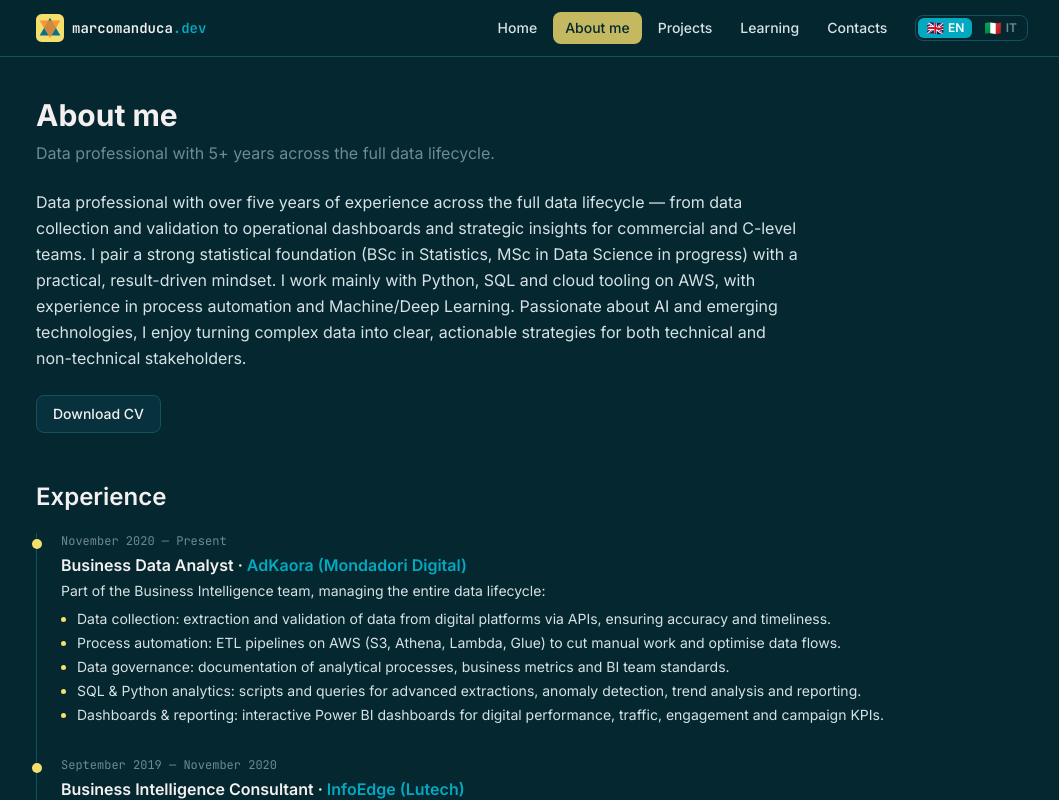
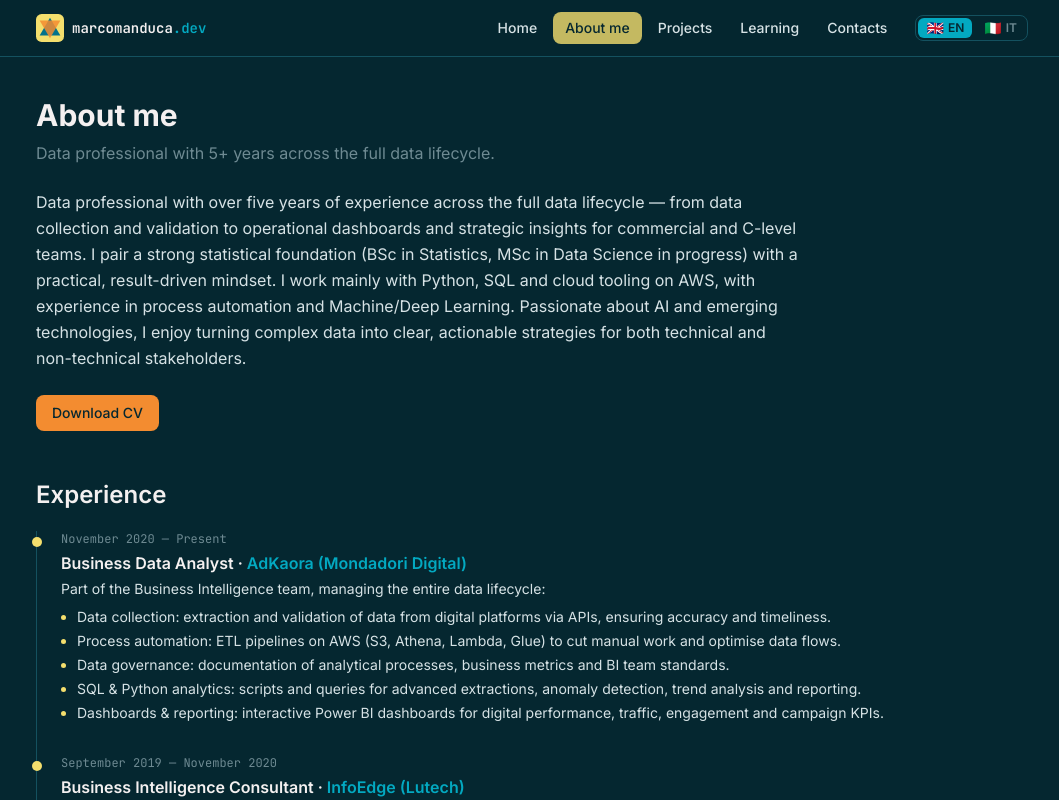
Before and after one commit to MarcoManduca/marcomanduca.dev, a React (Vite) app in the folder frontend/: page /about-me in a window 1280 px wide. Shown: the top 800 px of the page, without its empty margins (108-1167 px from the left). Built offline with nearby package versions, Linux system fonts and the light colour scheme; no server answers; what react-oidc-context would draw is missing.

Commit message:
fix: 🎨 make primary actions warm and fix accent contrast

```diff
--- a/frontend/src/components/about/DownloadCvButton.tsx
+++ b/frontend/src/components/about/DownloadCvButton.tsx
@@ -17,12 +17,7 @@ export const DownloadCvButton = () => {
   }
 
   return (
-    <Button
-      type="button"
-      variant="secondary"
-      onClick={handleDownload}
-      disabled={isFetching}
-    >
+    <Button type="button" onClick={handleDownload} disabled={isFetching}>
       {t('about.downloadCv')}
     </Button>
   )
--- a/frontend/src/components/contact/ContactForm.tsx
+++ b/frontend/src/components/contact/ContactForm.tsx
@@ -92,7 +92,6 @@ export const ContactForm = () => {
       )}
       <Button
         type="submit"
-        variant="cta"
         disabled={isLoading || !consent}
         className="self-start"
       >
--- a/frontend/src/components/home/Hero.tsx
+++ b/frontend/src/components/home/Hero.tsx
@@ -39,7 +39,7 @@ export const Hero = () => {
                 to={to}
                 className={
                   primary
-                    ? 'rounded-lg bg-highlight px-5 py-2.5 text-sm font-medium text-background transition-colors hover:bg-highlight/85'
+                    ? 'rounded-lg bg-warm px-5 py-2.5 text-sm font-medium text-background transition-colors hover:bg-warm-hover'
                     : 'rounded-lg border border-edge px-5 py-2.5 text-sm font-medium text-heading transition-colors hover:border-accent hover:text-accent-hover'
                 }
               >
--- a/frontend/src/components/layout/LanguageSwitcher.tsx
+++ b/frontend/src/components/layout/LanguageSwitcher.tsx
@@ -28,7 +28,7 @@ export const LanguageSwitcher = () => {
           className={cn(
             'inline-flex items-center gap-1 rounded-md px-2 py-0.5 text-xs font-semibold uppercase transition-colors',
             language === code
-              ? 'bg-accent text-white'
+              ? 'bg-accent text-background'
               : 'text-muted hover:text-heading',
           )}
         >
--- a/frontend/src/components/learning/TagPicker.tsx
+++ b/frontend/src/components/learning/TagPicker.tsx
@@ -58,7 +58,7 @@ export const TagPicker = ({ value, onChange }: TagPickerProps) => {
             className={cn(
               'rounded-full border px-3 py-1 text-sm transition-colors',
               value.includes(tag)
-                ? 'border-accent bg-accent text-white'
+                ? 'border-accent bg-accent text-background'
                 : 'border-edge text-body hover:border-accent hover:text-heading',
             )}
           >
--- a/frontend/src/components/projects/TechnologyPicker.tsx
+++ b/frontend/src/components/projects/TechnologyPicker.tsx
@@ -71,7 +71,7 @@ export const TechnologyPicker = ({
             className={cn(
               'rounded-full border px-3 py-1 text-sm transition-colors',
               value.includes(tech.name)
-                ? 'border-accent bg-accent text-white'
+                ? 'border-accent bg-accent text-background'
                 : 'border-edge text-body hover:border-accent hover:text-heading',
             )}
           >
--- a/frontend/src/components/ui/Button.tsx
+++ b/frontend/src/components/ui/Button.tsx
@@ -2,7 +2,7 @@ import type { ButtonHTMLAttributes, ReactNode } from 'react'
 
 import { cn } from '@/utils/cn'
 
-type ButtonVariant = 'primary' | 'cta' | 'secondary' | 'ghost' | 'danger'
+type ButtonVariant = 'primary' | 'secondary' | 'ghost' | 'danger'
 
 interface ButtonProps extends ButtonHTMLAttributes<HTMLButtonElement> {
   variant?: ButtonVariant
@@ -10,10 +10,8 @@ interface ButtonProps extends ButtonHTMLAttributes<HTMLButtonElement> {
 }
 
 const VARIANT_CLASSES: Record<ButtonVariant, string> = {
-  // Bright cyan accent; lightens on hover.
-  primary: 'bg-accent text-white hover:bg-accent-hover',
-  // Warm accent for the primary conversion action; dark text for contrast.
-  cta: 'bg-warm text-background hover:bg-warm-hover',
+  // Warm accent for primary actions; dark text keeps strong contrast.
+  primary: 'bg-warm text-background hover:bg-warm-hover',
   secondary:
     'border border-edge bg-surface text-heading hover:border-accent hover:text-accent-hover',
   ghost: 'text-body hover:bg-surface hover:text-heading',
--- a/frontend/src/pages/NotFound.tsx
+++ b/frontend/src/pages/NotFound.tsx
@@ -15,7 +15,7 @@ export const NotFound = () => {
       <p className="text-muted">{t('notFound.message')}</p>
       <Link
         to="/"
-        className="rounded-lg bg-accent px-5 py-2.5 text-sm font-medium text-white hover:bg-accent-hover"
+        className="rounded-lg bg-warm px-5 py-2.5 text-sm font-medium text-background hover:bg-warm-hover"
       >
         {t('notFound.backHome')}
       </Link>
--- a/frontend/src/pages/admin/AdminMedia.tsx
+++ b/frontend/src/pages/admin/AdminMedia.tsx
@@ -51,7 +51,7 @@ export const AdminMedia = () => {
             type="file"
             accept={accept}
             onChange={(e) => setFile(e.target.files?.[0] ?? null)}
-            className="text-sm text-body file:mr-3 file:rounded-lg file:border-0 file:bg-accent file:px-4 file:py-2 file:text-sm file:font-medium file:text-white"
+            className="text-sm text-body file:mr-3 file:rounded-lg file:border-0 file:bg-accent file:px-4 file:py-2 file:text-sm file:font-medium file:text-background"
           />
         </div>
         <Button
```
